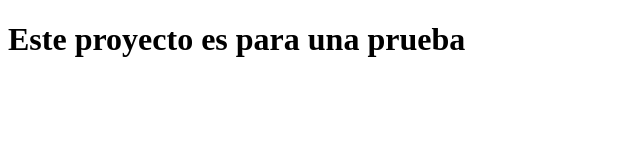
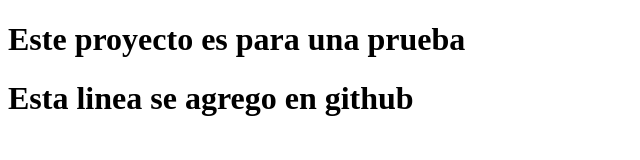
Before and after one commit to alejandromoises02/afterNetlify, a plain HTML site: page index.html in a window 1280 px wide. Shown: the whole page, without its empty margins (0-640 px from the left). Drawn offline with Linux system fonts and the light colour scheme.

Commit message:
Update index.html

```diff
--- a/index.html
+++ b/index.html
@@ -8,5 +8,6 @@
 </head>
 <body>
     <h1>Este proyecto es para una prueba</h1>
+    <h1>Esta linea se agrego en github</h1>
 </body>
 </html>
```
